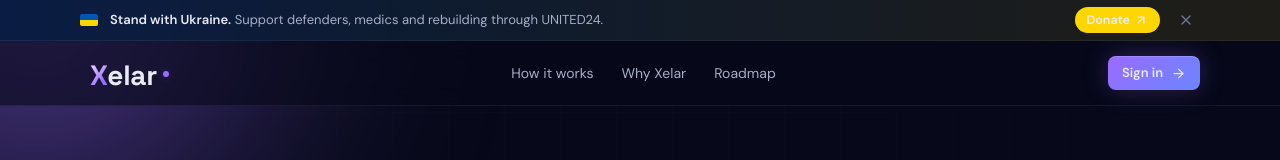
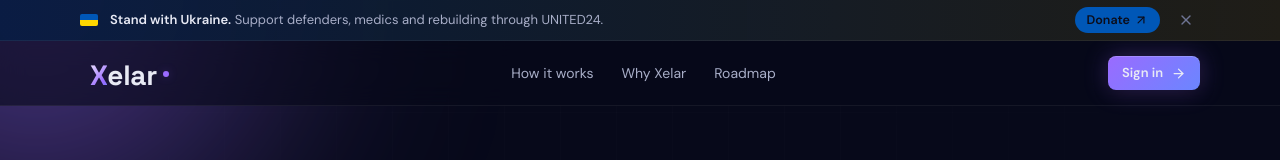
Before and after one commit to Patriot0911/xelar-front, a Next.js app: page / in a window 1280 px wide. In both pictures the pointer is over the link "Donate". Shown: the top 160 px of the page. Built offline with nearby package versions, Linux system fonts and the light colour scheme; no server answers.

Commit message:
chore: change donate button

```diff
--- a/src/components/welcome/SupportUkraineBanner/styles.module.scss
+++ b/src/components/welcome/SupportUkraineBanner/styles.module.scss
@@ -67,6 +67,10 @@ $ua-yellow: #ffd700;
   font-weight: 600;
   transition: filter 0.15s ease;
 
+  &:hover {
+    color: #0b0d1a;
+    background: $ua-blue;
+  }
 
   &:focus-visible {
     outline: 2px solid $ua-yellow;
```
